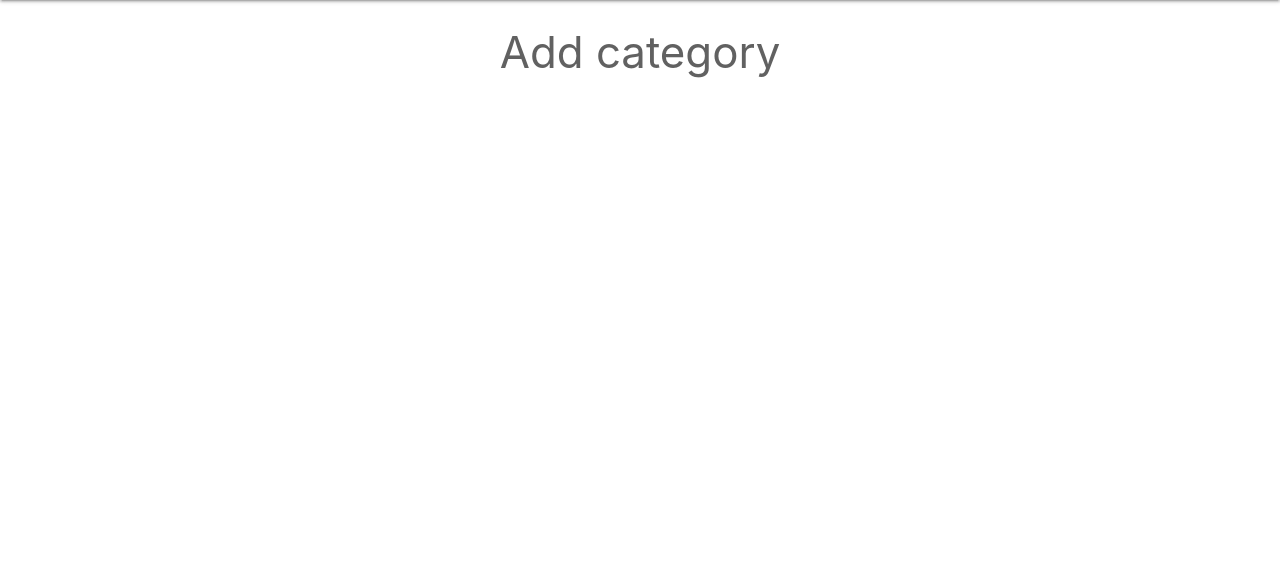
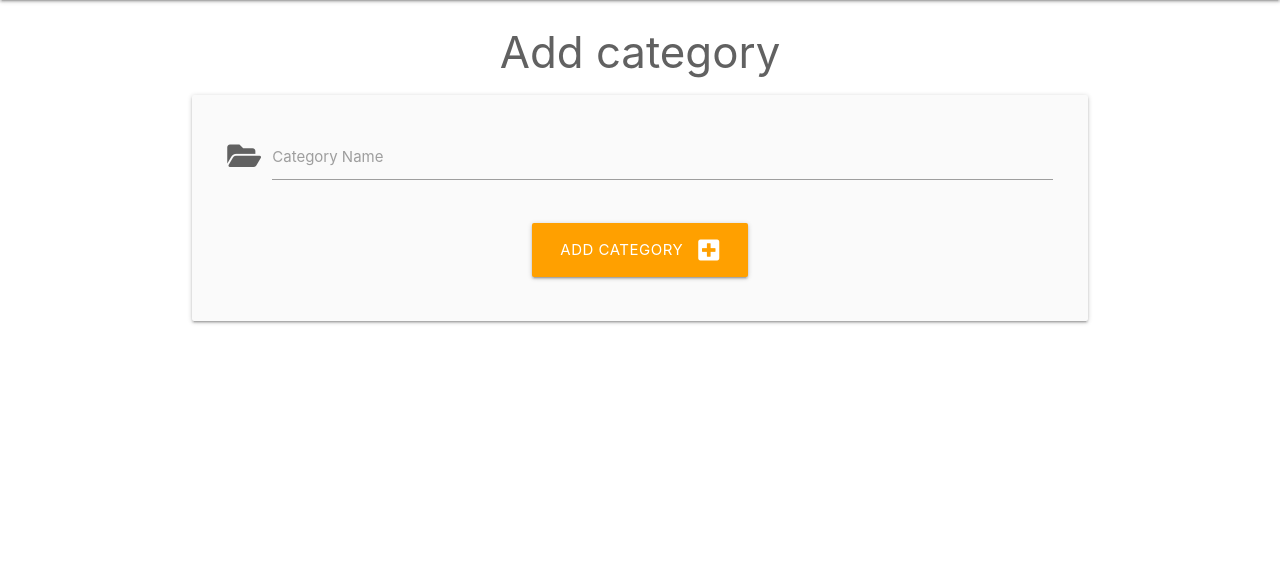
Before and after one commit to hartnetl/taskmanager-walkthrough, a Flask app: page /add_category in a window 1280 px wide. Shown: the part 64-625 px from the top of the page. Run offline with Flask 2, Linux system fonts and the light colour scheme.

Commit message:
Add form to add category

```diff
--- a/taskmanager/templates/add_category.html
+++ b/taskmanager/templates/add_category.html
@@ -3,4 +3,29 @@
 
 <h3 class="grey-text text-darken-2 center-align">Add category</h3>
 
+<div class="row card-panel grey lighten-5">
+    <form class="col s12" method="POST" action="{{ url_for('add_category') }}">
+        <!-- Category name-->
+        <div class="row">
+            <div class="input-field col s12">
+                <!--Add icon before the box (use prefix class)-->
+                <i class="fas fa-folder-open prefix grey-text text-darken-2"></i>
+                <input id="category_name" name="category_name" minlength="3" maxlength="25" type="text" class="validate" required>
+                <label for="category_name">Category Name</label>
+            </div>
+        </div>
+
+        <!-- Submit button-->
+        <div class="row">
+            <div class="col s12 center-align">
+                <button type="submit" class="btn-large amber darken-2">
+                    <!-- Add icon on the right side of the button -->
+                    Add Category <i class="fas fa-plus-square right"></i>
+                </button>
+            </div>
+        </div>
+
+    </form>
+</div>
+
 {% endblock %}
```
